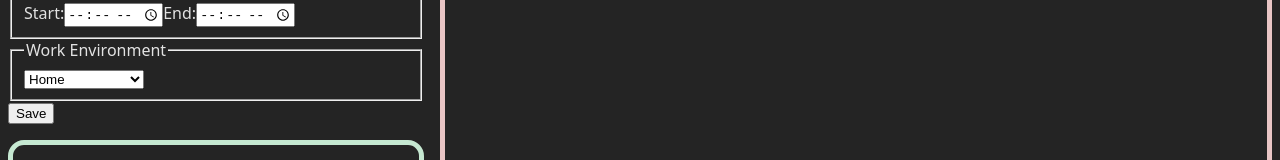
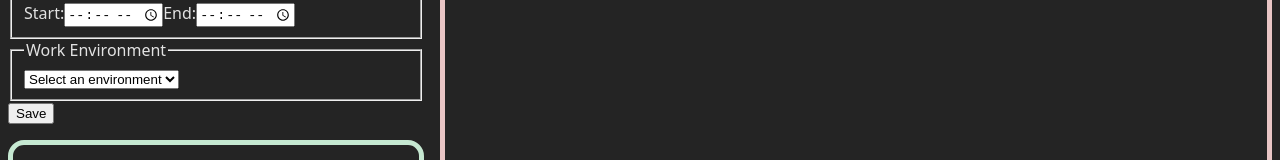
Before and after one commit to ollewarne/linkoping-pps, a React (Vite) app: page / in a window 1280 px wide. Shown: the part 262-422 px from the top of the page. Built offline with nearby package versions, Linux system fonts and the light colour scheme.

Commit message:
adding default value for dropdown

```diff
--- a/src/components/WorkDayForm/WorkDayForm.jsx
+++ b/src/components/WorkDayForm/WorkDayForm.jsx
@@ -70,7 +70,8 @@ function WorkDayForm() {
 {/* ENVIRONMENT */}
             <fieldset>
                 <legend>Work Environment</legend>
-                <select ref={workEnvironment} name="environments" id="working-environment">
+                <select ref={workEnvironment} name="environments" id="working-environment" required defaultValue='default'>
+                    <option value="default" disabled>Select an environment</option>
                     { environmentOptions.map(environment => (
                         <option key={environment} value={environment}>
                             {environment}
```
